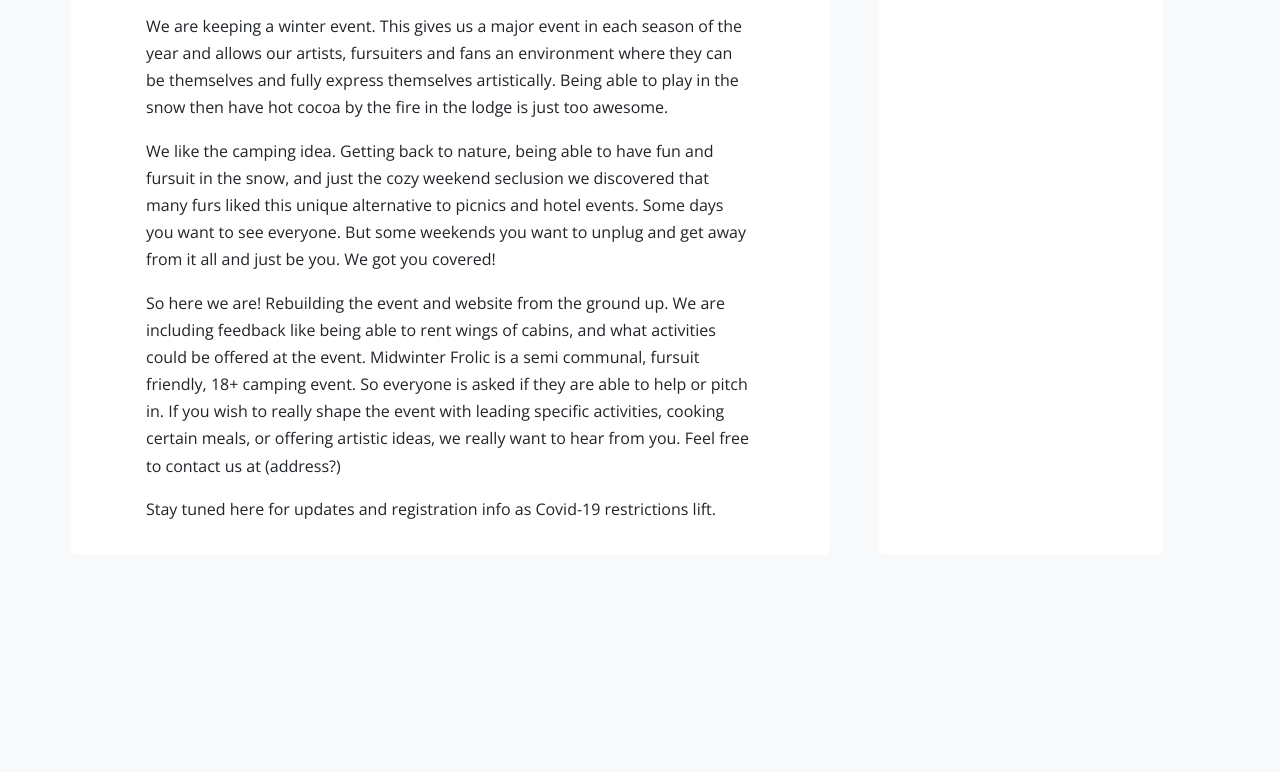
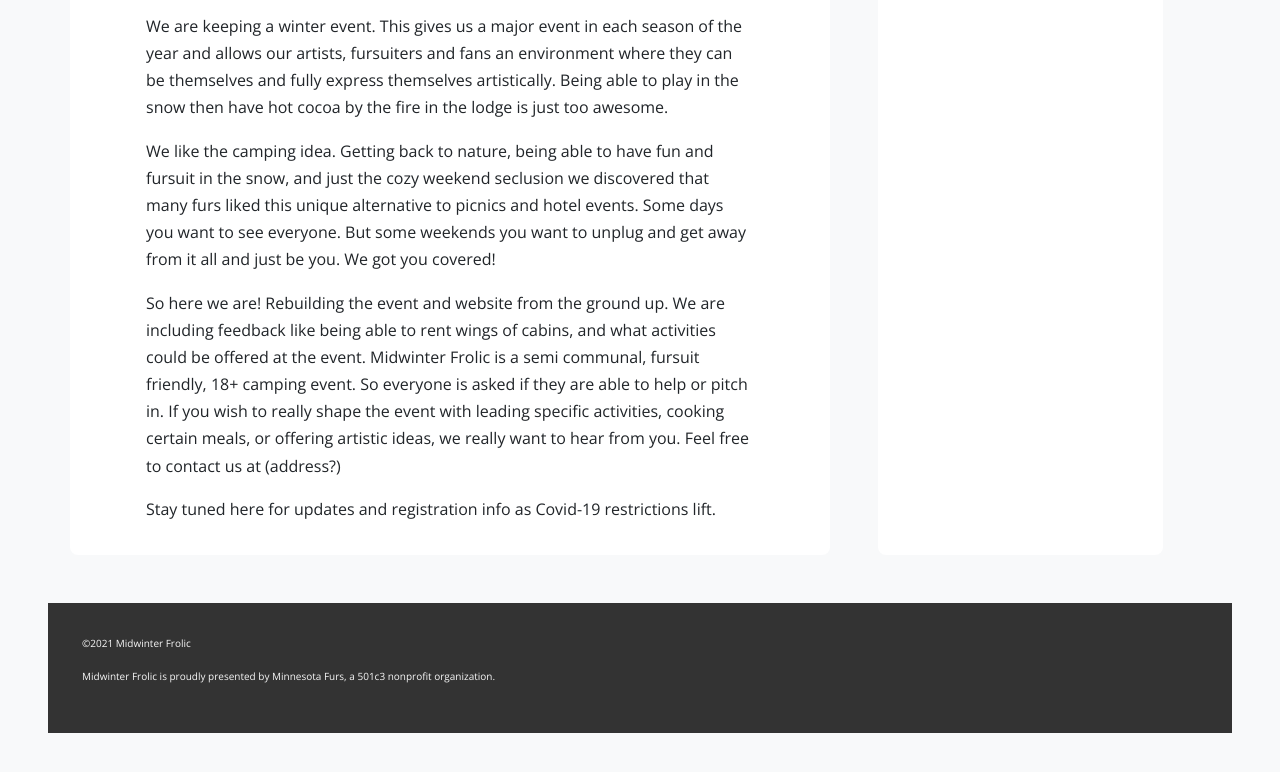
Before and after one commit to fox-yokai/norrsken, a website: page index.html in a window 1280 px wide. Shown: the part 1088-1860 px from the top of the page. Before the commit the page ends 1691 px from the top, so only its background shows below. Drawn offline with nearby package versions, Linux system fonts and the light colour scheme.

Commit message:
footer created and styled

```diff
--- a/css/style.css
+++ b/css/style.css
@@ -37,6 +37,16 @@
     color: var(--color-primary);
 }
 
+.btn,
+.btn-outline-success {
+    color: var(--color-primary);
+    border-color: var(--color-primary);
+}
+
+.btn:hover {
+    color: var(--color-grey-light);
+    background-color: var(--color-primary);
+}
 .navigation {
     background-color: var(--color-grey-dark-3);
 }
@@ -141,6 +151,19 @@
     font-weight: 300;
 }
 
+.footer {
+    background-color: var(--color-grey-dark-3);
+    padding: 2rem 0;
+    color: var(--color-grey-light);
+}
+
+.footer-link,
+.footer-link:link,
+.footer-link:visited {
+    color: var(--color-grey-light);
+    text-decoration: none;
+}
+
 @media only screen and (max-width: 800px) {
 
     .heading {
--- a/index.html
+++ b/index.html
@@ -120,6 +120,12 @@
 
     </main>
 
+    <footer class="footer mt-5">
+      <div class="container">
+        <p>&copy;2021 Midwinter Frolic</p>
+        <p>Midwinter Frolic is proudly presented by <a href="https://www.mnfurs.org" class="footer-link">Minnesota Furs</a>, a 501c3 nonprofit organization.</p>
+      </div>
+    </footer>
 
 
 
```
